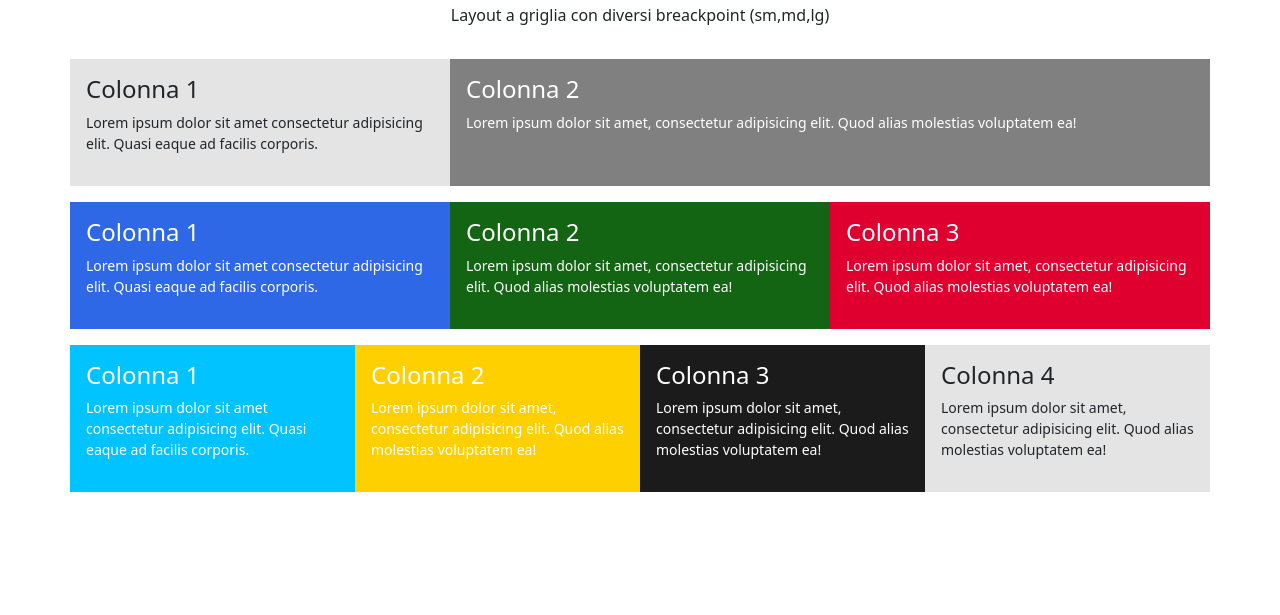
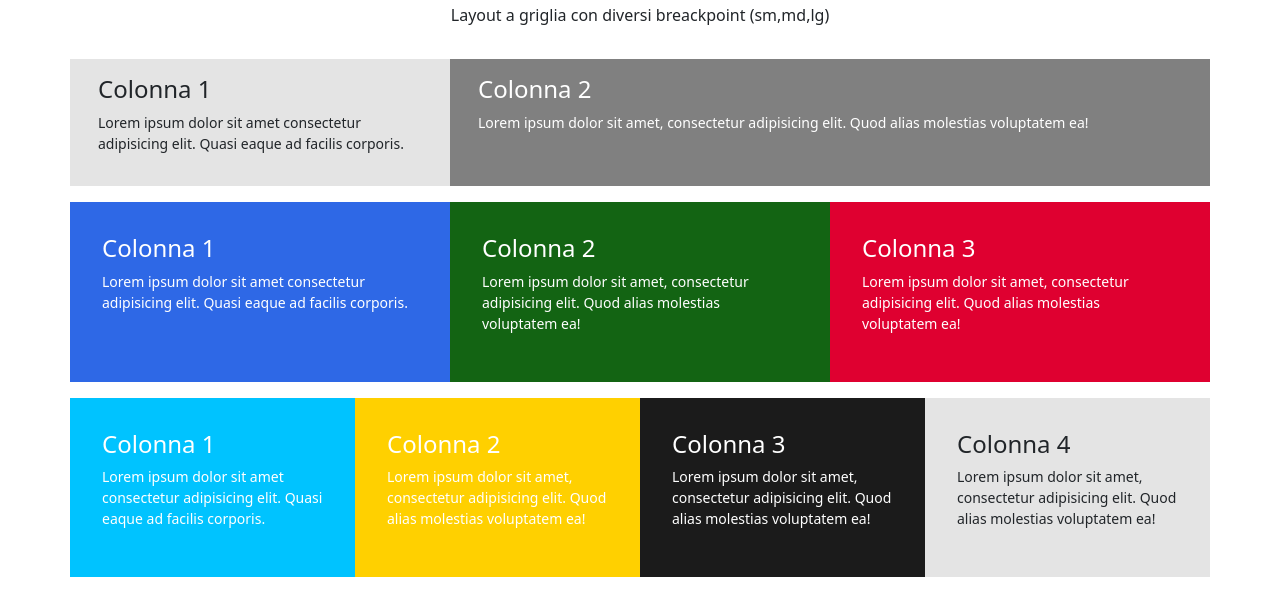
Before and after one commit to AriannaCristiani/htmlcss-bootstrap-layout, a plain HTML site: page index.html in a window 1280 px wide. Shown: the part 69-684 px from the top of the page. Drawn offline with nearby package versions, Linux system fonts and the light colour scheme.

Commit message:
correzzione padding e aggiunta col-*

```diff
--- a/index.html
+++ b/index.html
@@ -26,14 +26,49 @@
     <section>
         <div class="container">
             <div class="row ">
-                <div class="col-sm-12 col-md-6 col-lg-4 p-3 gy-3 light-grey">
+                <div class="col-*-12  col-sm-12 col-md-6 col-lg-4  gy-3 light-grey">
+                    <div class="p-3">
                         <h2 class="h4">Colonna 1</h2>
-                    <p class="small">Lorem ipsum dolor sit amet consectetur adipisicing elit. Quasi eaque ad facilis corporis.</p>
+                        <p class="small">Lorem ipsum dolor sit amet consectetur adipisicing elit. Quasi eaque ad facilis
+                            corporis.</p>
+                    </div>
+                </div>
+                <div class="col-*-12  col-sm-12 col-md-6 col-lg-8  gy-3 grey">
+                    <div class="p-3">
+                        <h2 class="h4">Colonna 2</h2>
+                        <p class="small">Lorem ipsum dolor sit amet, consectetur adipisicing elit. Quod alias molestias
+                            voluptatem ea!</p>
+                    </div>
+                </div>
+            </div>
+        </div>
+    </section>
+
+    <section>
+        <div class="container">
+            <div class="row">
+                <div class="col-*-6 col-sm-6 col-md-4 col-lg-4 p-3 gy-3 blue">
+                    <div class="p-3">
+                        <h2 class="h4">Colonna 1</h2>
+                        <p class="small">Lorem ipsum dolor sit amet consectetur adipisicing elit. Quasi eaque ad facilis
+                            corporis.</p>
+                    </div>
 
                 </div>
-                <div class="col-sm-12 col-md-6 col-lg-8 p-3 gy-3 grey">
+                <div class="col-*-6 col-sm-6 col-md-4 col-lg-4 p-3 gy-3 green">
+                    <div class="p-3">
                         <h2 class="h4">Colonna 2</h2>
-                    <p class="small">Lorem ipsum dolor sit amet, consectetur adipisicing elit. Quod alias molestias voluptatem ea!</p>
+                        <p class="small">Lorem ipsum dolor sit amet, consectetur adipisicing elit. Quod alias molestias
+                            voluptatem ea!</p>
+                    </div>
+
+                </div>
+                <div class="col-*-12 col-sm-12 col-md-4 col-lg-4 p-3 gy-3 red">
+                    <div class="p-3">
+                        <h2 class="h4">Colonna 3</h2>
+                        <p class="small">Lorem ipsum dolor sit amet, consectetur adipisicing elit. Quod alias molestias
+                            voluptatem ea!</p>
+                    </div>
 
                 </div>
             </div>
@@ -43,47 +78,36 @@
     <section>
         <div class="container">
             <div class="row">
-                <div class="col-sm-6 col-md-4 col-lg-4 p-3 gy-3 blue">
+                <div class="col-*-6 col-sm-6 col-md-3 col-lg-3 p-3 gy-3 light-blue">
+                    <div class="p-3">
                         <h2 class="h4">Colonna 1</h2>
-                    <p class="small" >Lorem ipsum dolor sit amet consectetur adipisicing elit. Quasi eaque ad facilis corporis.</p>
+                        <p class="small">Lorem ipsum dolor sit amet consectetur adipisicing elit. Quasi eaque ad facilis
+                            corporis.</p>
+                    </div>
 
                 </div>
-                <div class="col-sm-6 col-md-4 col-lg-4 p-3 gy-3 green">
+                <div class="col-*-6 col-sm-6  col-md-3 col-lg-3 p-3 gy-3 yellow">
+                    <div class="p-3">
                         <h2 class="h4">Colonna 2</h2>
-                    <p class="small">Lorem ipsum dolor sit amet, consectetur adipisicing elit. Quod alias molestias voluptatem ea!</p>
+                        <p class="small">Lorem ipsum dolor sit amet, consectetur adipisicing elit. Quod alias molestias
+                            voluptatem ea!</p>
+                    </div>
 
                 </div>
-                <div class="col-sm-12 col-md-4 col-lg-4 p-3 gy-3 red">
+                <div class="col-*-6 col-sm-6  col-md-3 col-lg-3 p-3 gy-3 black">
+                    <div class="p-3">
                         <h2 class="h4">Colonna 3</h2>
-                    <p class="small" >Lorem ipsum dolor sit amet, consectetur adipisicing elit. Quod alias molestias voluptatem ea!</p>
+                        <p class="small">Lorem ipsum dolor sit amet, consectetur adipisicing elit. Quod alias molestias
+                            voluptatem ea!</p>
+                    </div>
 
                 </div>
+                <div class="col-*-6 col-sm-6  col-md-3 col-lg-3 p-3 gy-3 light-grey">
+                    <div class="p-3">
+                        <h2 class="h4">Colonna 4</h2>
+                        <p class="small">Lorem ipsum dolor sit amet, consectetur adipisicing elit. Quod alias molestias
+                            voluptatem ea!</p>
                     </div>
-        </div>
-    </section>
-
-    <section>
-        <div class="container">
-            <div class="row">
-                <div class="col-sm-6 col-md-3 col-lg-3 p-3 gy-3 light-blue">
-                    <h2 class="h4">Colonna 1</h2>
-                    <p class="small">Lorem ipsum dolor sit amet consectetur adipisicing elit. Quasi eaque ad facilis corporis.</p>
-
-                </div>
-                <div class="col-sm-6  col-md-3 col-lg-3 p-3 gy-3 yellow">
-                    <h2 class="h4">Colonna 2</h2>
-                    <p class="small" >Lorem ipsum dolor sit amet, consectetur adipisicing elit. Quod alias molestias voluptatem ea!</p>
-
-                </div>
-                <div class="col-sm-6  col-md-3 col-lg-3 p-3 gy-3 black">
-                    <h2 class="h4">Colonna 3</h2>
-                    <p class="small">Lorem ipsum dolor sit amet, consectetur adipisicing elit. Quod alias molestias voluptatem ea!</p>
-
-                </div>
-                <div class="col-sm-6  col-md-3 col-lg-3 p-3 gy-3 light-grey">
-                    <h2 class="h4">Colonna 4</h2>
-                    <p class="small" >Lorem ipsum dolor sit amet, consectetur adipisicing elit. Quod alias molestias voluptatem ea!</p>
-
                 </div>
             </div>
         </div>
```
Lines whose indentation alone changed are shown as unchanged.
